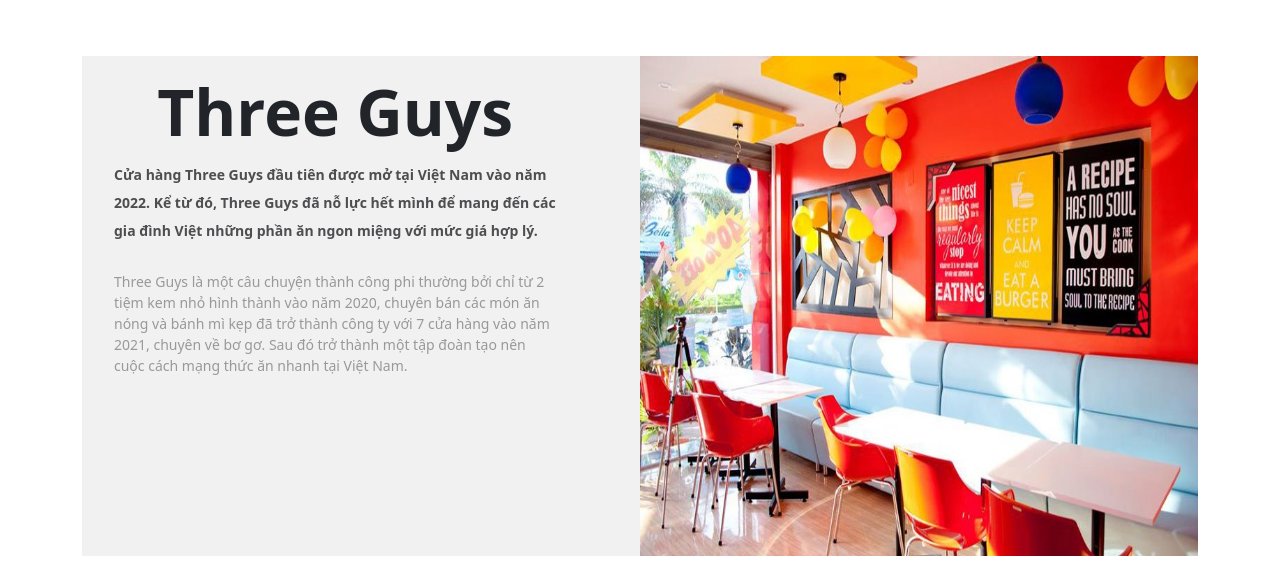
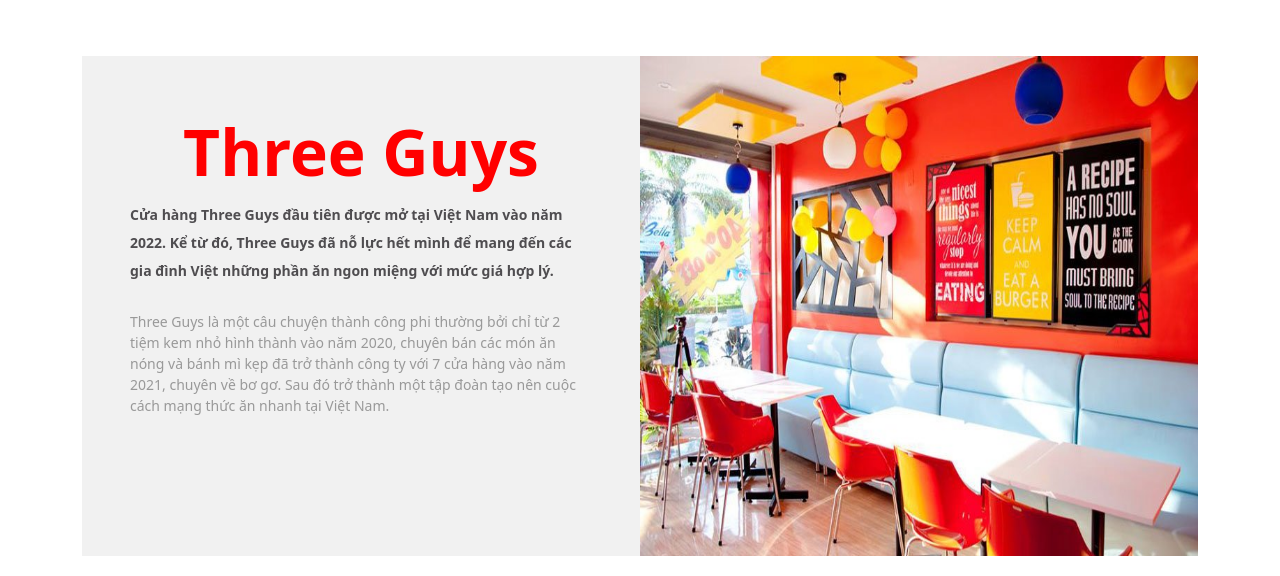
Before and after one commit to Sunntle/FastFood, a PHP site: page /live/blog in a window 1280 px wide. Shown: the part 532-1108 px from the top of the page. Run offline with PHP 8.4, Linux system fonts and the light colour scheme.

Commit message:
change css

```diff
--- a/mvc/views/pages/blog.php
+++ b/mvc/views/pages/blog.php
@@ -14,8 +14,8 @@
             <div class="row py-2">
                 <div class="col-lg-6 col-md-12 p-0">
                     <div class="content-blog">
-                        <div class="about-main-text">
-                        <div class="headline-sm fw-bolder lh-sm my-2 text-center">Three Guys</div>
+                        <div class="about-main-text p-5">
+                        <h3 class="headline-sm fw-bolder lh-sm my-2 text-center">Three Guys</h3>
                             <div class="sub-heading">
                                 <strong>Cửa hàng Three Guys đầu tiên được mở tại Việt Nam vào năm 2022. Kể từ đó, Three Guys đã
                                     nỗ
--- a/public/css/style.css
+++ b/public/css/style.css
@@ -201,7 +201,6 @@ input[type="submit"] {
 }
 
 .about-main-text {
-    padding: 0.5em 15% 1em 2em  !important;
     background-color: #f1f1f1;
     height: 31.25em;
 }
```
Also changed, not shown: public/images/192dcb48e7393a-kemsocola16 (1).png (added).
